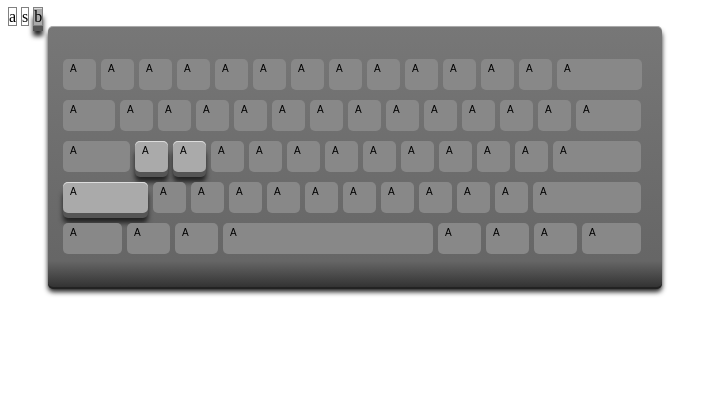
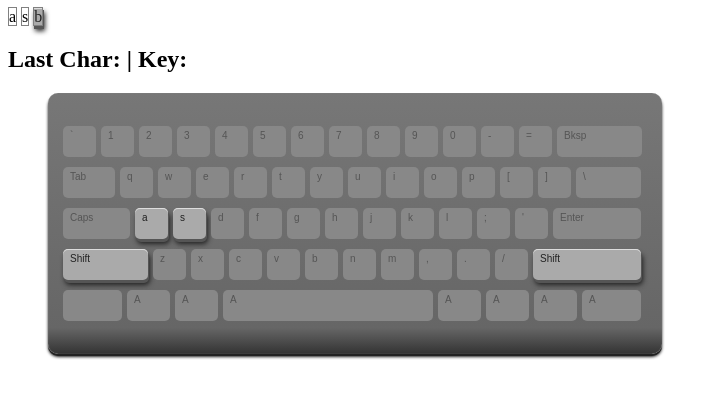
Before and after one commit to x2nie/open10fingers, a plain HTML site: page index.htm in a window 1280 px wide. Shown: the whole page, without its empty margins (0-721 px from the left). Drawn offline with Linux system fonts and the light colour scheme.

Commit message:
distinctive Shift-Left vs Shift-Right keys

```diff
--- a/index.htm
+++ b/index.htm
@@ -32,7 +32,8 @@
 	<use xlink:href="img/keyboard-layout-a.svg#svg2"></use>
   </svg -->
 
-<div id="custom_kbd">Y</div>
+ <h2>Last Char: <span id="last-charPressed"></span> | Key: <span id="last-keyPressed"></span></h2>
+<div id="custom_kbd"></div>
 
 <!--script src="js/jquery-1.11.2.min.js"></script0-->
 <script src="js/jquery.js"></script>
@@ -46,23 +47,71 @@
 <script>
 
 $(document).ready(function(){
-	$('#custom_kbd').html( keyboardLayout() ).fadeIn( "slow" );
+	$('#custom_kbd').html( keyboardLayout() );
+	var kbd_keys = {
+    'name': "US Standard", 'keys': [
+      [["`", "~"], ["1", "!"], ["2", "@"], ["3", "#"], ["4", "$"], ["5", "%"], ["6", "^"], ["7", "&"], ["8", "*"], ["9", "("], ["0", ")"], ["-", "_"], ["=", "+"], ["Bksp", "Bksp"]],
+      [["Tab", "Tab"], ["q", "Q"], ["w", "W"], ["e", "E"], ["r", "R"], ["t", "T"], ["y", "Y"], ["u", "U"], ["i", "I"], ["o", "O"], ["p", "P"], ["[", "{"], ["]", "}"], ["\\", "|"]],
+      [["Caps", "Caps"], ["a", "A"], ["s", "S"], ["d", "D"], ["f", "F"], ["g", "G"], ["h", "H"], ["j", "J"], ["k", "K"], ["l", "L"], [";", ":"], ["'", '"'], ["Enter", "Enter"]],
+      [["Shift", "Shift"], ["z", "Z"], ["x", "X"], ["c", "C"], ["v", "V"], ["b", "B"], ["n", "N"], ["m", "M"], [",", "<"], [".", ">"], ["/", "?"], ["Shift", "Shift"]],
+      [[" ", " "]]
+    ], 'lang': ["en-us"] };
+
+	for (i = 0; i < kbd_keys['keys'].length; i++) {
+		row ='';
+		for (j = 0; j < kbd_keys['keys'][i].length; j++) {
+			$('#tut_'+i+'_'+j+' span').html(kbd_keys['keys'][i][j][0]);
+		}
+	}
+	$('#custom_kbd').fadeIn( "slow" );
+
 	var kbd = [];
-	kbd[16] = $("#tut_3_0");
+
+	kbd[16] = [];
+	kbd[16][1] = $("#tut_3_0");
+	kbd[16][2] = $("#tut_3_11");
+
 	//kbd[17] = $("#icon-home");
 	kbd[65] = $("#tut_2_1");
 	kbd[66] = $("#kbd_b");
 	kbd[83] = $("#tut_2_2");
 
 	for (i = 0; i < kbd.length; i++) {
-		if(kbd[i])
-			kbd[i].addClass('allowed');
+		if(kbd[i]) {
+			if(kbd[i].constructor === Array)
+			for (j = 0; j < kbd[i].length; j++) {
+				if(kbd[i][j]) kbd[i][j].addClass('allowed');
+			}
+			else
+				kbd[i].addClass('allowed');
+		}
 	}
+	$("body").keypress(function(){
+		$('#last-charPressed').html(event.which || event.keyCode);
+	});
 
 	$("body").keyup(function(){
     //alert("keyup event occured! The Ascii value of pressed key is: " + event.keyCode);
 	//document.title = event.keyCode;
-		kbd[event.keyCode].stop().removeClass('down',100,
+		$('#last-keyPressed').html('{up} '+event.keyCode +' ~ '+ event.location );
+
+		var c = k = kbd[event.keyCode];
+
+		if(k && k.constructor === Array)
+			k = k[event.location];
+
+
+		if(typeof k === "undefined") {
+
+			for (i = 0; i < c.length; i++) {
+				k = c[i];
+				document.title = c[i];
+				if(typeof k !== "undefined" && k.hasClass('down')) {
+					break;
+				}
+			}
+		}
+		k.stop().removeClass('down',100,
 			function(){$(this).removeAttr('style'); }
 			);
 		//kbd[event.keyCode].stop().removeClass('down',400, 'easeInCubic');
@@ -74,9 +123,16 @@ $(document).ready(function(){
 	});
 
 	$("body").keydown(function(){
+		//event.preventDefault();
+		$('#last-keyPressed').html('{down} '+event.keyCode +' ~ '+ event.location );
 	//kbd[16] = $("#kbd_tilde0");
 	//kbd[17] = $("#icon-home");
-		kbd[event.keyCode].stop().addClass('down',100,
+		var k = kbd[event.keyCode];
+
+		if(k.constructor === Array)
+			k = k[event.location];
+
+		k.stop().addClass('down',100,
 			function(){$(this).removeAttr('style'); }
 			);
 		 /*kbd[event.keyCode].stop().hide().fadeIn('slow',function(){
--- a/themes/default/layout-builder.js
+++ b/themes/default/layout-builder.js
@@ -35,8 +35,8 @@ function keyboardLayout()
 			});
 		}
 
- text += buildHTML('span', row, {
-				class : 'row'
+		text += buildHTML('span', row, {
+				class : 'row' +' row ' +i
 			});
 
 	}
--- a/themes/default/style.css
+++ b/themes/default/style.css
@@ -1,9 +1,11 @@
 .keyboard-frame {
 	padding: 28px 10px;
 	background-color: #666;
-	border-radius: 5px;
+	border-radius: 10px;
 	display:inline-block;
-	background-image: linear-gradient(bottom, #666 0%, #444 100%);
+	background:-webkit-linear-gradient(top,#777 0%, #666 90%, #333 100%);
+	/*background:linear-gradient(top,#5D85A3 50%, #162B3B 50%, #388FD3 100%);
+	background: linear-gradient(bottom, #333 0%, #777 100%);
 	background-image: -o-linear-gradient(bottom, rgb(44,160,202) 0%, rgb(62,184,229) 100%);
 	background-image: -moz-linear-gradient(bottom, rgb(44,160,202) 0%, rgb(62,184,229) 100%);
 	background-image: -webkit-linear-gradient(bottom, rgb(44,160,202) 0%, rgb(62,184,229) 100%);
@@ -15,41 +17,45 @@
 	color-stop(0, #333),
 	color-stop(0.1, #666),
 	color-stop(1, #777)
-	);
-	-webkit-box-shadow: inset 0px 1px 0px #2ab7ec, 0px 5px 0px 0px #156785, 0px 10px 5px #999;
-	-moz-box-shadow: inset 0px 1px 0px #2ab7ec, 0px 5px 0px 0px #156785, 0px 10px 5px #999;
-	-o-box-shadow: inset 0px 1px 0px #2ab7ec, 0px 5px 0px 0px #156785, 0px 10px 5px #999;
-	box-shadow: inset 0px 1px 0px #AAA, 0px 2px 0px 0px #222, 0px 5px 5px #222;
+	);*/
+	box-shadow: inset 0px 0px 1px #999, 0px 2px 0px 0px #222, 0px 3px 3px #222;
 
 	}
 .row {display:block;
 	padding:5px;
 	}
 
-.down , div.key.down {
-	background-color:#EEE;}
+
 .key {
 	display:inline-block;
 	width:33px; height:31px;
 	margin-right:5px;
 	background-color:#888;
+	color: #555;
 	border: 1 px solid lime;
 	border-radius: 5px;
 	font-family: arial, helvetica;
 	font-size:10px;
 	overflow: hidden;
 	}
-.allowed {
-	background-color: #AAA;
-	-webkit-box-shadow: inset 0px 1px 0px #2ab7ec, 0px 5px 0px 0px #156785, 0px 10px 5px #999;
-	-moz-box-shadow: inset 0px 1px 0px #2ab7ec, 0px 5px 0px 0px #156785, 0px 10px 5px #999;
-	-o-box-shadow: inset 0px 1px 0px #2ab7ec, 0px 5px 0px 0px #156785, 0px 10px 5px #999;
-	box-shadow: inset 0px 1px 0px #ddd, 0px 5px 0px 0px #555, 0px 10px 5px #222;
-	}
 .key span {
 	padding:10px 7px;
 	margin:0;
 	line-height:20px;
+	}
+
+/** states **/
+.down , div.key.down {
+	background-color:#EEE;
+	box-shadow:0px 0px 4px #bbb;
+	}
+.allowed {
+	background-color: #AAA;
+	color:#222;
+	-webkit-box-shadow: inset 0px 1px 0px #2ab7ec, 0px 5px 0px 0px #156785, 0px 10px 5px #999;
+	-moz-box-shadow: inset 0px 1px 0px #2ab7ec, 0px 5px 0px 0px #156785, 0px 10px 5px #999;
+	-o-box-shadow: inset 0px 1px 0px #2ab7ec, 0px 5px 0px 0px #156785, 0px 10px 5px #999;
+	box-shadow: inset 0px 1px 0px #ddd, 1px 3px 0px 0px #555, 2px 5px 5px #222;
 	}
 .tab { width:52px;}
 .capslock { width:67px;}
```
